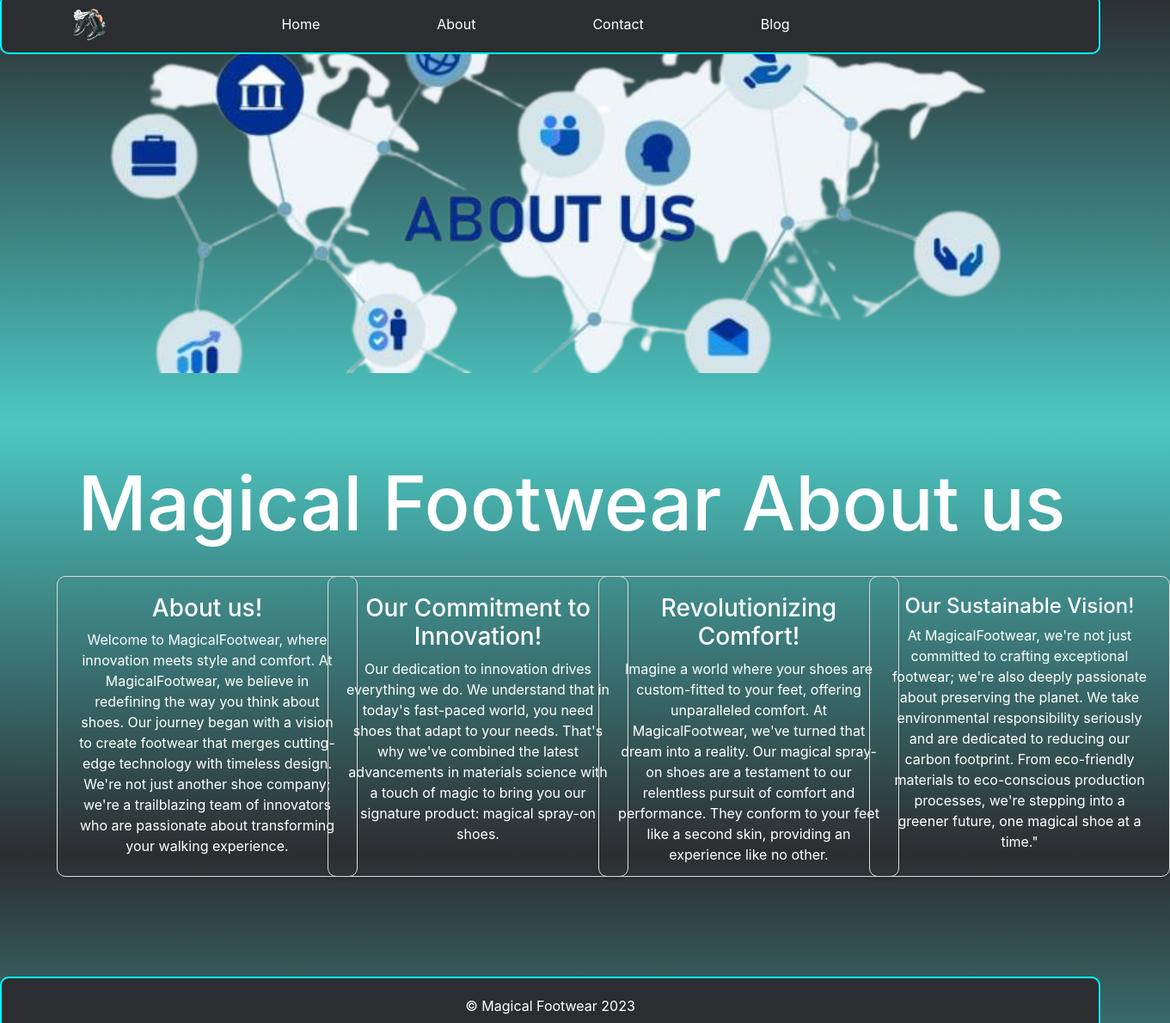
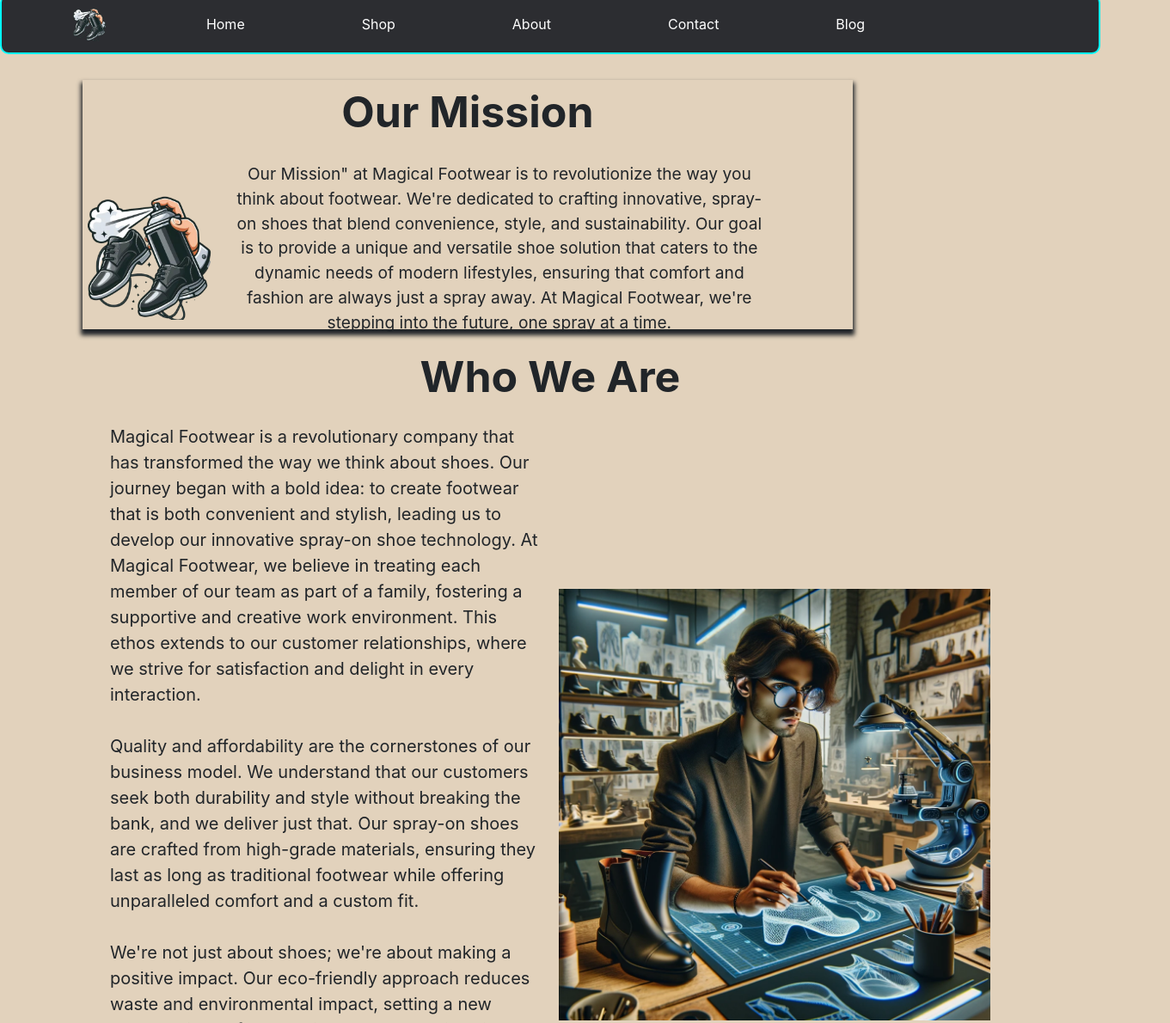
Before and after one commit to kennym0124/Magical-Footwear, a plain HTML site: page aboutus.html in a window 1280 px wide. Shown: the part 7-1197 px from the top of the page at 86% size, 1361 px wide, since content can reach past the window. Drawn offline with Linux system fonts and the light colour scheme.

Commit message:
Added alot of stuff, changed mainly all styles on select and buy page as well as about us its late I sleep

```diff
--- a/aboutus.html
+++ b/aboutus.html
@@ -45,6 +45,9 @@
           <a class="nav-link" href="index.html">Home</a>
         </li>
         <li class="nav-item">
+          <a class="nav-link" href="shoeselect.html">Shop</a>
+        </li>
+        <li class="nav-item">
           <a class="nav-link" href="aboutus.html">About</a>
         </li>
         <li class="nav-item">
@@ -57,45 +60,40 @@
     </div>
   </div>
 </nav>
-<div class="Team-work">
-  <img src="images/aboutus.png" alt="Working hard!">
+
+<div class="subInfoBox">
+  <div class="missionHeader">Our Mission</div>
+  <div class="contentContainer">
+    <div class="imageContainer">
+      <img src="images/Logo.png" alt="Customer Service Logo">
+    </div>
+    <div class="customerService" id="subInfo">
+      <p>
+      Our Mission" at Magical Footwear is to revolutionize the way you think about footwear. We're dedicated to crafting innovative, spray-on shoes that blend convenience, style, and sustainability. Our goal is to provide a unique and versatile shoe
+      solution that caters to the dynamic needs of modern lifestyles, ensuring that comfort and fashion are always just a spray away. At Magical Footwear, we're stepping into the future, one spray at a time.
+    </p>
+  </div>
+</div>
 </div>
 
-<div class="container-text-center">
-  <h1>Magical Footwear About us</h1>
-
-  <div class="row">
-    <div class="col-md-3">
-      <div class="blog-section m-3">
-        <h3>About us!</h3>
-        <p>Welcome to MagicalFootwear, where innovation meets style and comfort. At MagicalFootwear, we believe in redefining the way you think about shoes. Our journey began with a vision to create footwear that merges cutting-edge technology with timeless design. We're not just another shoe company; we're a trailblazing team of innovators who are passionate about transforming your walking experience.</p>
-      </div>
+<div class="whoWeAreSection">
+  <h2 class="whoWeAreHeader"><strong>Who We Are</strong></h2>
+  <div class="whoWeAreContent">
+    <div class="whoWeAreText">
+      <p>
+        Magical Footwear is a revolutionary company that has transformed the way we think about shoes. Our journey began with a bold idea: to create footwear that is both convenient and stylish, leading us to develop our innovative spray-on shoe technology.
+        At Magical Footwear, we believe in treating each member of our team as part of a family, fostering a supportive and creative work environment. This ethos extends to our customer relationships, where we strive for satisfaction and delight in every interaction.
+        <br><br>Quality and affordability are the cornerstones of our business model. We understand that our customers seek both durability and style without breaking the bank, and we deliver just that. Our spray-on shoes are crafted from high-grade materials,
+        ensuring they last as long as traditional footwear while offering unparalleled comfort and a custom fit.<br><br>We're not just about shoes; we're about making a positive impact. Our eco-friendly approach reduces waste and environmental impact, setting a new standard
+        in the footwear industry. We believe in giving back, actively participating in community initiatives and promoting sustainable practices. Join us in stepping into the future of footwear with Magical Footwear, where innovation, community, and sustainability walk
+        hand in hand.
+      </p>
     </div>
-
-    <div class="col-md-3">
-      <div class="blog-section m-3">
-        <h3>Our Commitment to Innovation!</h3>
-        <p>Our dedication to innovation drives everything we do. We understand that in today's fast-paced world, you need shoes that adapt to your needs. That's why we've combined the latest advancements in materials science with a touch of magic to bring you our signature product: magical spray-on shoes.</p>
-      </div>
-    </div>
-
-    <div class="col-md-3">
-      <div class="blog-section m-3">
-        <h3>Revolutionizing Comfort!</h3>
-        <p>Imagine a world where your shoes are custom-fitted to your feet, offering unparalleled comfort. At MagicalFootwear, we've turned that dream into a reality. Our magical spray-on shoes are a testament to our relentless pursuit of comfort and performance. They conform to your feet like a second skin, providing an experience like no other.</p>
-      </div>
-    </div>
-
-    <div class="col-md-3">
-      <div class="blog-section m-3">
-        <h4>Our Sustainable Vision!</h4>
-        <p>At MagicalFootwear, we're not just committed to crafting exceptional footwear; we're also deeply passionate about preserving the planet. We take environmental responsibility seriously and are dedicated to reducing our carbon footprint. From eco-friendly materials to eco-conscious production processes, we're stepping into a greener future, one magical shoe at a time."</p>
-      </div>
+    <div class="whoWeAreImage">
+      <img src="images/shoemaker.webp" alt="Descriptive Image Alt Text">
     </div>
   </div>
 </div>
-
-
 
 <footer>
   <div class="container">
--- a/css/aboutusstyles.css
+++ b/css/aboutusstyles.css
@@ -62,15 +62,17 @@
 	margin-right: 105px;
 }
 body {
-	background-size: 300%;
-	background: linear-gradient(to bottom, #2C2D31, #4CC8C3, #2C2D31);
-	height: 125vh;
-	padding: 0;
-	margin: auto;
-	color: white;
+	background-color: #E2D2BC;
 	overflow-x: hidden;
 }
 
+.background{
+	height: 100vh;
+	width: 100%;
+	z-index: -1;
+	position: absolute;
+	filter:blur(5px);
+}
 @keyframes backgroundAnimation {
 	0% {
 		background-position: left;
@@ -165,3 +167,88 @@ footer {
 		transform: translateY(-100%);
 	}
 }
+.subInfoBox {
+    display: flex;
+    flex-direction: column;
+    align-items: center;
+    width: 70vw;
+    margin-top: 100px;
+	height: 290px;
+    margin-right: 288px;
+    margin-left: auto;
+    box-shadow: 0 5px 5px 2px;
+}
+
+.missionHeader {
+    font-size: 50px;
+    font-weight: bold;
+    margin-bottom: 20px;
+}
+
+.contentContainer {
+    display: flex;
+    flex-direction: row;
+    width: 100%;
+}
+
+.imageContainer {
+    display: flex;
+    align-items: center;
+    justify-content: center;
+    flex-basis: 18%;
+    margin-right: 10px;
+}
+
+.imageContainer img {
+    height: 150px;
+    width: auto;
+    margin: 0;
+}
+
+#subInfo {
+    display: flex;
+    flex-direction: column;
+    justify-content: center;
+    align-items: center;
+    text-align: center;
+    height: 100%;
+    flex-basis: 70%;
+    margin: 0;
+    font-size: larger;
+}
+.whoWeAreSection {
+	display: flex;
+	flex-direction: column;
+	align-items: center;
+	text-align: center;
+	margin: auto;
+	max-width: 80%; /* Adjust this to control the maximum width */
+  }
+
+  .whoWeAreHeader {
+	margin-top: 25px;
+	margin-bottom: 25px; /* Space between header and content */
+	font-size: 50px;
+  }
+
+  .whoWeAreContent {
+	display: flex;
+	flex-direction: row; /* Arrange children in a row */
+	justify-content: center;
+	align-items: center;
+  }
+
+  .whoWeAreText, .whoWeAreImage {
+	flex: 1; /* Equal width to text and image */
+  }
+
+  .whoWeAreText {
+	margin-right: 20px; /* Space between text and image */
+	font-size: 20px;
+	text-align: left;
+  }
+
+  img {
+	max-width: 100%;
+	height: auto;
+  }
--- a/css/shoeselect.css
+++ b/css/shoeselect.css
@@ -36,6 +36,7 @@ body {
 	padding: 0;
 	margin: auto;
 	color: white;
+	background-color: #E2D2BC;
 	overflow-x: hidden;
 	padding-bottom: 100px;
 }
@@ -47,8 +48,50 @@ body {
     margin-left: auto;
 }
 .card-container {
-	margin-top: 50px;
-	color: black;
+    margin-top: 90px;
+    color: black;
+	display: flex;
+	flex-wrap: wrap;
+	flex-direction: row;
+}
+.card {
+    display: flex;
+    flex-direction: column;
+    justify-content: center;
+    align-items: center;
+    text-align: center;
+    height: 500px;
+    width: 350px;
+    box-shadow: 0 5px 5px 2px;
+    margin-top: 20px;
+	margin-right: 25px;
+    background-color: #E2D2BC;
+    border-radius: 15px;
+    overflow: hidden;
+}
+.card-img-top {
+    width: 101%;
+    height: auto;
+    border-radius: 15px 15px 0 0;
+}
+.card-body {
+    width: 100%;
+}
+.btn-primary {
+    width: 100%;
+	margin-top: 10px;
+}
+.extra-container {
+	margin-top: 90px;
+}
+.row {
+	margin-top: -75px;
+}
+.shoe-name, .shoe-price {
+    font-weight: bold;
+    text-align: left;
+	margin: 0px;
+	font-size: 20px;
 }
 footer {
 	background-color: #2C2D31;
@@ -82,3 +125,16 @@ footer {
 	width: 100%;
 	animation: slideUp 0.5s forwards;
 }
+.filter-section {
+	color: black;
+  }
+.filter-section h3 {
+  font-size: 35px;
+}
+.filter-option select {
+	border: 2px solid #c0c0c0;
+	padding: 8px;
+	font-size: 16px;
+	background-color: #f9f9f9;
+	width: 100%;
+  }
```
Also changed, not shown: Blog.html (+3 -0 lines), Buypage.html (+3 -0 lines), contactus.html (+3 -0 lines), index.html (+3 -0 lines), js/shoeselect.js (added, +29 -0 lines), shoeselect.html (+66 -37 lines), images/Shoe1.webp (added), images/Shoe2.webp (added), images/Shoe3.webp (added), images/Shoe5.webp (added), images/Shoe6.webp (added), images/Shoe7.webp (added), images/Shoe8.webp (added), images/Shoe9.webp (added), 3 more files.
